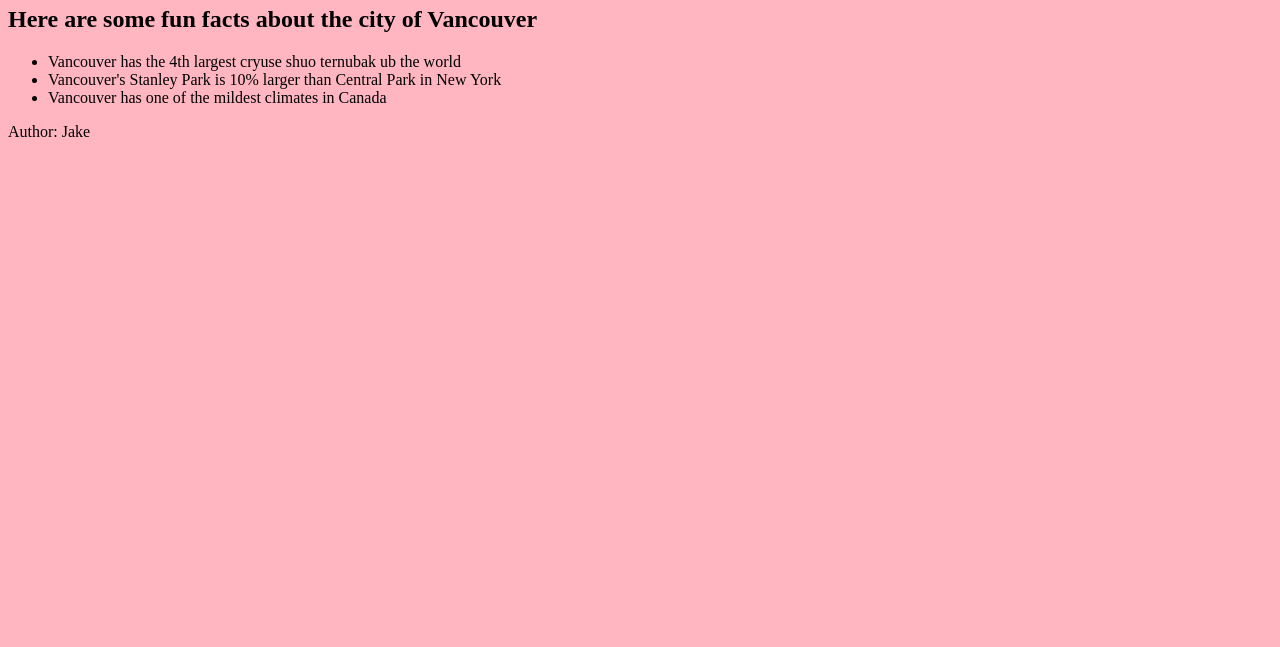
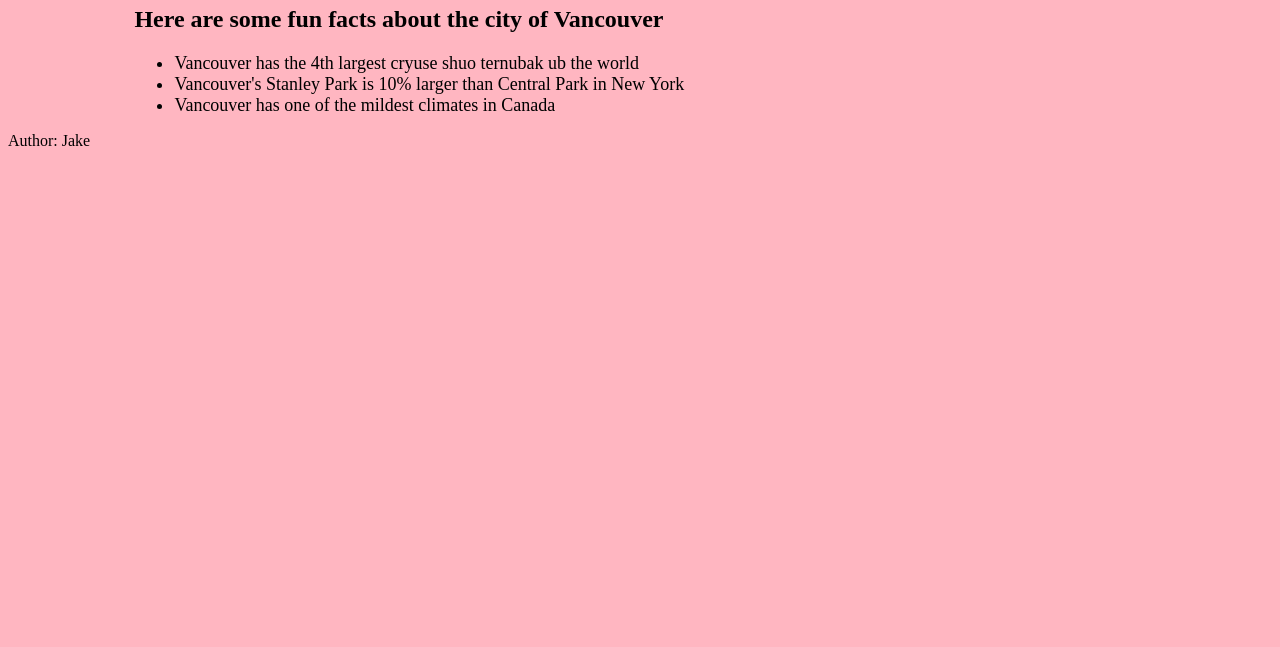
Before and after one commit to Fanta-sia/Fanta-sia.github.io, a plain HTML site: page facts.html in a window 1280 px wide. Shown: the part 153-800 px from the top of the page. Drawn offline with Linux system fonts and the light colour scheme.

Commit message:
Saved all

```diff
--- a/style.css
+++ b/style.css
@@ -25,3 +25,9 @@ head h1{
 .facts-page{
     background-color:lightpink
 }
+.facts-content-div{
+    margin-left: 10%;
+}
+.facts-content-div li{
+    font-size: large;
+}
```
